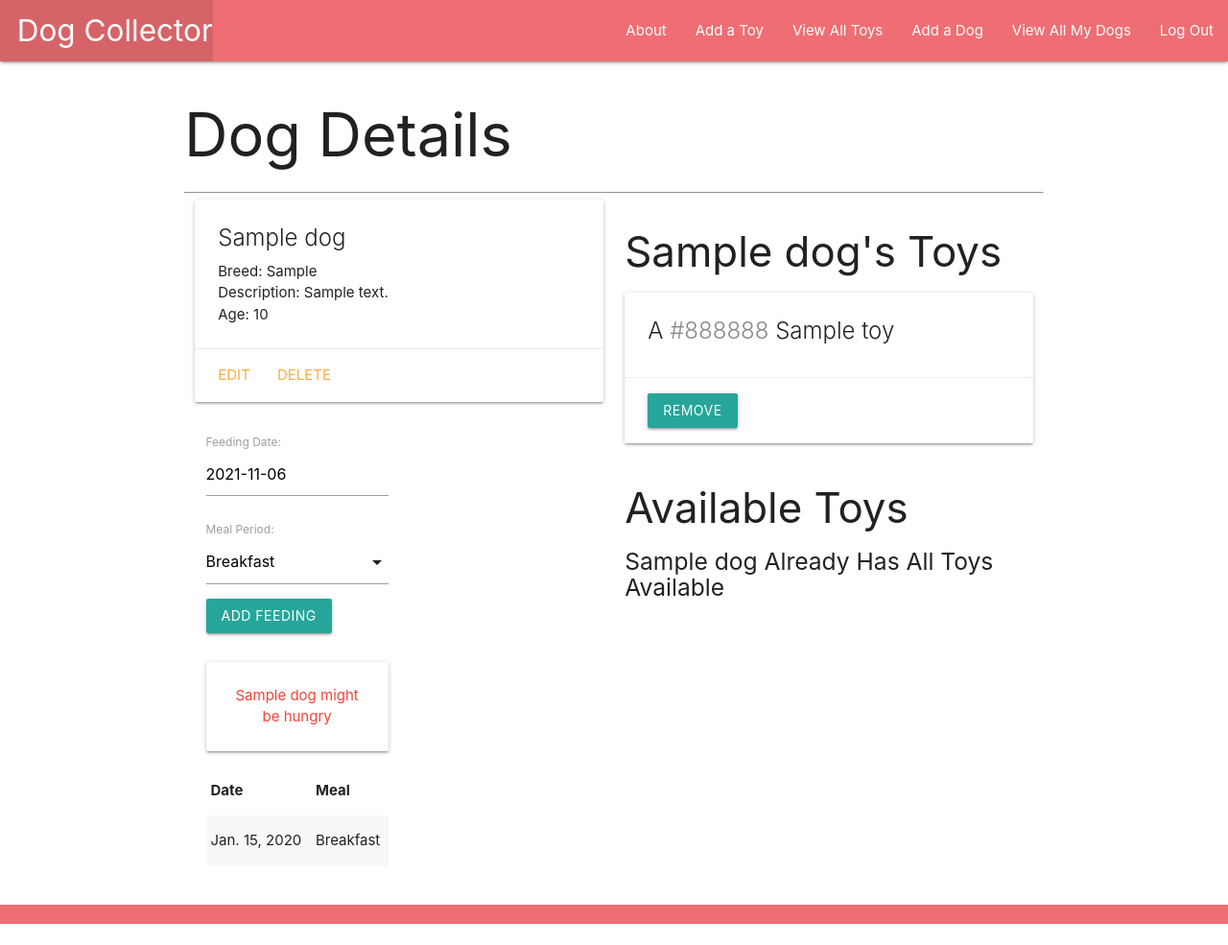
After one commit to dorisxy99/Finch-Collector, a Django app: page /dogs/1/ in a window 1280 px wide. The commit adds this page. Shown: the whole page at 96% size. Run offline with Django 3.2, Linux system fonts and the light colour scheme; tables that the repository leaves empty hold one stand-in row (values such as "Sample post").

Commit message:
templates added, removed auth

```diff
--- a/finchcollector/settings.py
+++ b/finchcollector/settings.py
@@ -124,3 +124,6 @@ STATIC_URL = '/static/'
 # https://docs.djangoproject.com/en/3.2/ref/settings/#default-auto-field
 
 DEFAULT_AUTO_FIELD = 'django.db.models.BigAutoField'
+
+LOGIN_REDIRECT_URL = '/dogs/'
+LOGOUT_REDIRECT_URL = '/'
--- a/main_app/admin.py
+++ b/main_app/admin.py
@@ -1,5 +1,6 @@
 from django.contrib import admin
-from .models import Dog
+from .models import Dog, Feeding
 
 # Register your models here.
 admin.site.register(Dog)
+admin.site.register(Feeding)
--- a/main_app/models.py
+++ b/main_app/models.py
@@ -1,7 +1,6 @@
 from django.db import models
 from django.urls import reverse
 from datetime import date
-from django.contrib.auth.models import User
 
 MEALS = (
   ('B', 'Breakfast'),
@@ -27,7 +26,6 @@ class Dog(models.Model):
   description = models.TextField(max_length=250)
   age = models.IntegerField()
   toys = models.ManyToManyField(Toy)
-  user = models.ForeignKey(User, on_delete=models.CASCADE)
 
   def __str__(self):
     return self.name
--- a/main_app/templates/base.html
+++ b/main_app/templates/base.html
@@ -19,16 +19,12 @@
                     <li><a href="{% url 'home' %}" class="left brand-logo">&nbsp;&nbsp;Dog Collector</a></li>
                 </ul>
                 <ul class="right">
-                  <li><a href="{% url 'about' %}">About</a></li>
-                  {% if user.is_authenticated %}
+                    <li><a href="{% url 'about' %}">About</a></li>
                     <li><a href="{% url 'toys_create' %}">Add a Toy</a></li>
                     <li><a href="{% url 'toys_index' %}">View All Toys</a></li>
                     <li><a href="{% url 'dogs_create' %}">Add a Dog</a></li>
                     <li><a href="{% url 'index' %}">View All My Dogs</a></li>
                     <li><a href="{% url 'logout' %}">Log Out</a></li>
-                  {% else %}
-                    <li><a href="{% url 'login' %}">Log In</a></li>
-                  {% endif %}
                 </ul>
             </div>
         </nav>
--- /dev/null
+++ b/main_app/templates/dogs/detail.html
@@ -0,0 +1,118 @@
+{% extends 'base.html' %}
+{% block content %}
+
+<h1>Dog Details</h1>
+
+<div class="row">
+    <div class="col s6">
+        <div class="card">
+            <div class="card-content">
+                <span class="card-title">{{ dog.name }}</span>
+                <p>Breed: {{ dog.breed }}</p>
+                <p>Description: {{ dog.description }}</p>
+                {% if dog.age > 0 %}
+                <p>Age: {{ dog.age }}</p>
+                {% else %}
+                <p>Age: Puppy</p>
+                {% endif %}
+            </div>
+            <div class="card-action">
+            <a href="{% url 'dogs_update' dog.id %}">Edit</a>
+            <a href="{% url 'dogs_delete' dog.id %}">Delete</a>
+        </div>
+    </div>
+    <div class="col s6">
+        <form action="{% url 'add_feeding' dog.id %}" method="POST">
+            {% csrf_token %}
+            {{ feeding_form.as_p }}
+            <input type="submit" class="btn" value="Add Feeding">
+        </form>
+        <br>
+        {% if dog.fed_for_today %}
+            <div class="card-panel teal-text center-align">{{dog.name}} has been fed all meals for today</div>
+        {% else %}
+            <div class="card-panel red-text center-align">{{dog.name}} might be hungry</div>
+        {% endif %}
+        <table class="striped">
+            <thead>
+                <tr><th>Date</th><th>Meal</th></tr>
+            </thead>
+            <tbody>
+                {% for feeding in dog.feeding_set.all %}
+                    <tr>
+                        <td>{{feeding.date}}</td>
+                        <td>{{feeding.get_meal_display}}</td>
+                    </tr>
+                {% endfor %}
+            </tbody>
+        </table>
+    </div>
+</div>
+
+
+<hr>
+<div class="row">
+  <div class="col s6">
+    <h3>{{ dog.name }}'s Toys</h3>
+    {% if dog.toys.count %}
+      {% for toy in dog.toys.all %}
+        <div class="card">
+          <div class="card-content">
+            <span class="card-title">
+              A <span style="color: {{ toy.color }}">{{ toy.color }}</span> {{ toy.name }}
+            </span>
+          </div>
+          <div class="card-action">
+            <form action="{% url 'unassoc_toy' dog.id toy.id %}" method="post">
+              {% csrf_token %}
+              <button type="submit" class="btn">Remove</button>
+            </form>
+          </div>
+        </div>
+      {% endfor %}
+    {% else %}
+      <h5>No Toys :(</h5>
+    {% endif %}
+  </div>
+  <!-- Available toys will come after this line -->
+  <div class="col s6">
+    <h3>Available Toys</h3>
+    {% if toys.count %}
+      {% for toy in toys.all %}
+        <div class="card">
+          <div class="card-content">
+            <span class="card-title">
+              A <span style="color: {{ toy.color }}">{{ toy.color }}</span> {{ toy.name }}
+            </span>
+          </div>
+          <div class="card-action">
+            <form action="{% url 'assoc_toy' dog.id toy.id %}" method="post">
+              {% csrf_token %}
+              <button type="submit" class="btn">Add</button>
+            </form>
+          </div>
+        </div>
+      {% endfor %}
+    {% else %}
+      <h5>{{dog.name}} Already Has All Toys Available</h5>
+    {% endif %}
+  </div>
+
+</div>
+
+<script>
+
+    const dateEl = document.getElementById('id_date');
+    M.Datepicker.init(dateEl, {
+      format: 'yyyy-mm-dd',
+      defaultDate: new Date(),
+      setDefaultDate: true,
+      autoClose: true
+    });
+
+    const selectEl = document.getElementById('id_meal');
+    M.FormSelect.init(selectEl);
+
+</script>
+
+{% endblock %}
--- a/main_app/views.py
+++ b/main_app/views.py
@@ -1,4 +1,3 @@
-from django.contrib.auth.models import User
 from django.shortcuts import render, redirect
 from django.views.generic.edit import CreateView, UpdateView, DeleteView
 from django.views.generic import ListView, DetailView
@@ -36,7 +35,6 @@ class DogCreate(CreateView):
   # will be called if the dog data is valid
   def form_valid(self, form):
     # form.instance is the in-memory new dog obj
-    form.instance.user = self.request.user
     # Let the CreateView's form_valid method do its job
     return super().form_valid(form)
 
```
Also changed, not shown: main_app/templates/dogs/index.html (added, +23 -0 lines), main_app/templates/main_app/dog_confirm_delete.html (added, +13 -0 lines), main_app/templates/main_app/dog_form.html (added, +19 -0 lines), main_app/templates/main_app/toy_confirm_delete.html (added, +13 -0 lines), main_app/templates/main_app/toy_form.html (added, +19 -0 lines), main_app/templates/main_app/toy_list.html (added, +17 -0 lines), main_app/migrations/0002_remove_dog_user.py (added).
